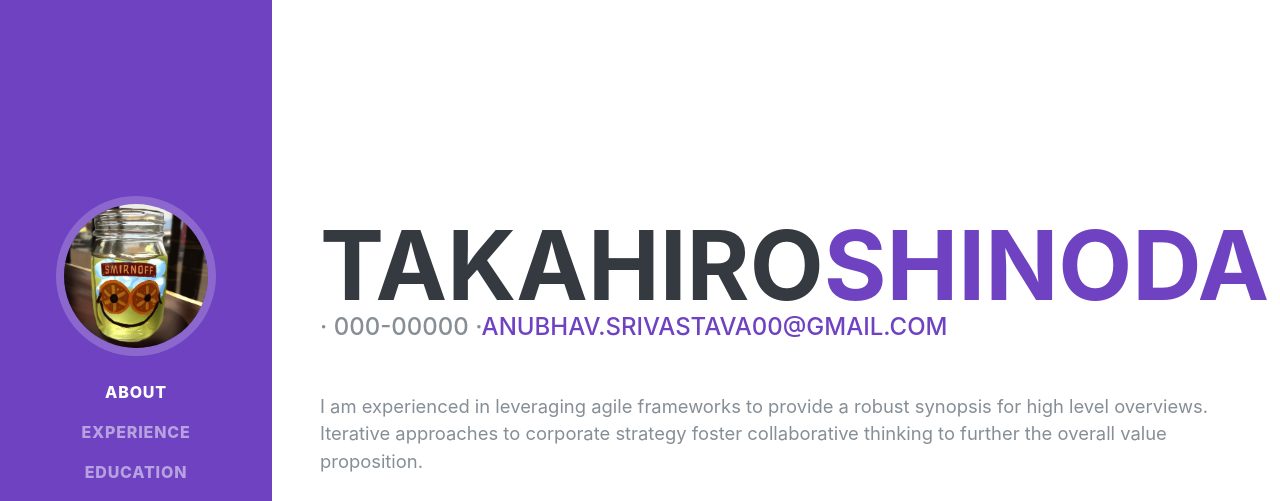
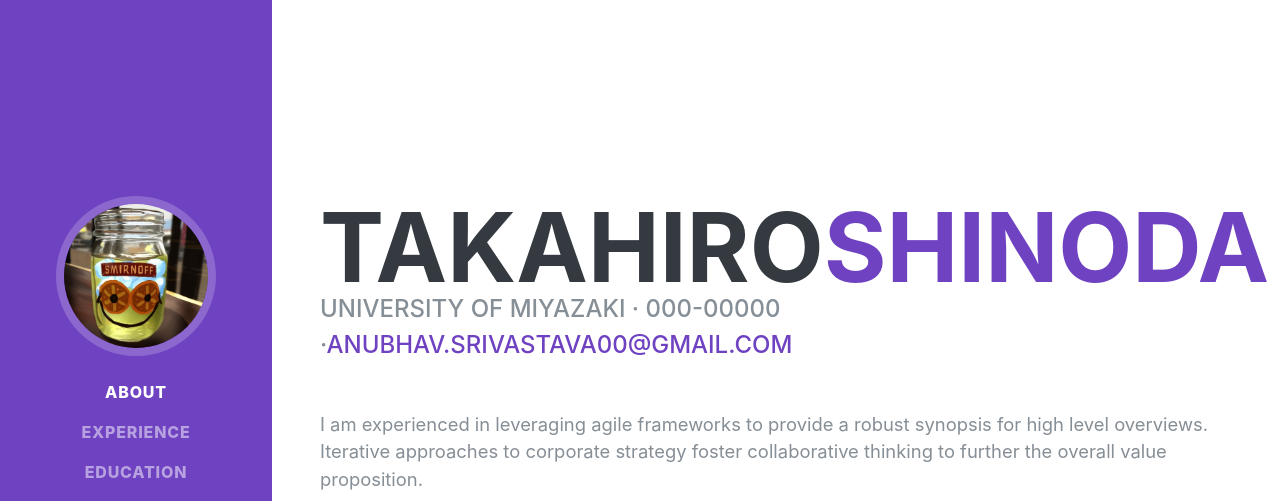
Before and after one commit to TakaShinoda/portfolio_v2, a Gatsby site: page / in a window 1280 px wide. Shown: the top 501 px of the page. Built offline with nearby package versions, Linux system fonts and the light colour scheme; Gatsby itself is replaced by a stand-in of ours; a web font is replaced by a local one.

Commit message:
大学を表示する

```diff
--- a/src/pages/index.js
+++ b/src/pages/index.js
@@ -19,7 +19,7 @@ const IndexPage = () => (
             <span className="text-primary">{config.lastName}</span>
           </h1>
           <div className="subheading mb-5">
-            {config.address} · {config.phone} ·
+            {config.school} · {config.phone} ·
             <a href={`mailto:${config.email}`}>{config.email}</a>
           </div>
           <p className="lead mb-5">
```
